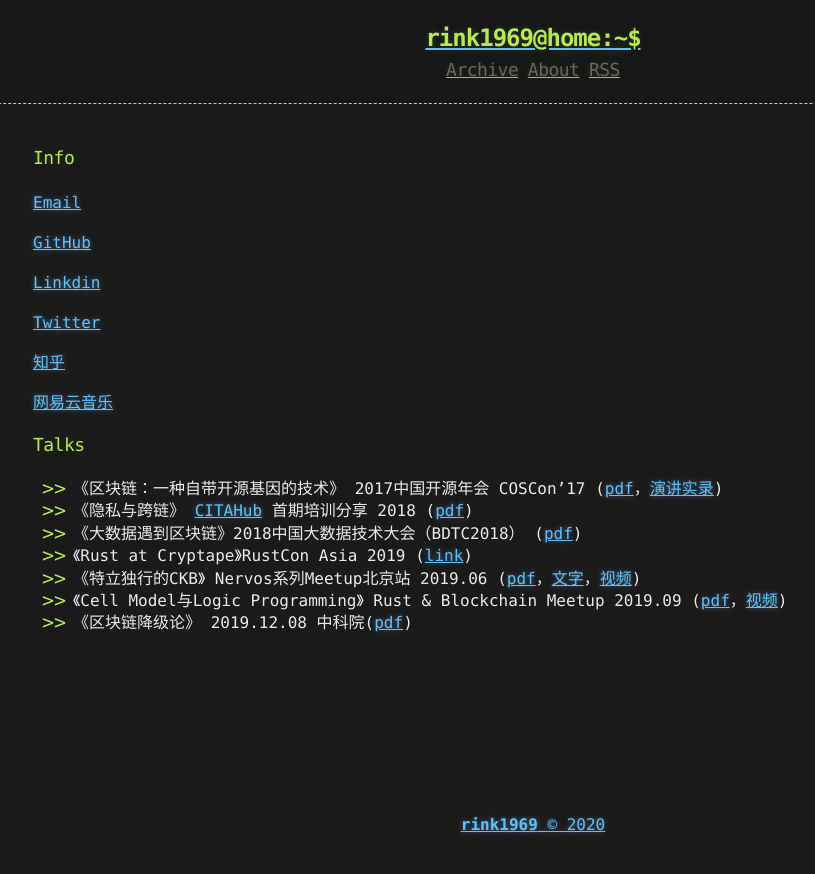
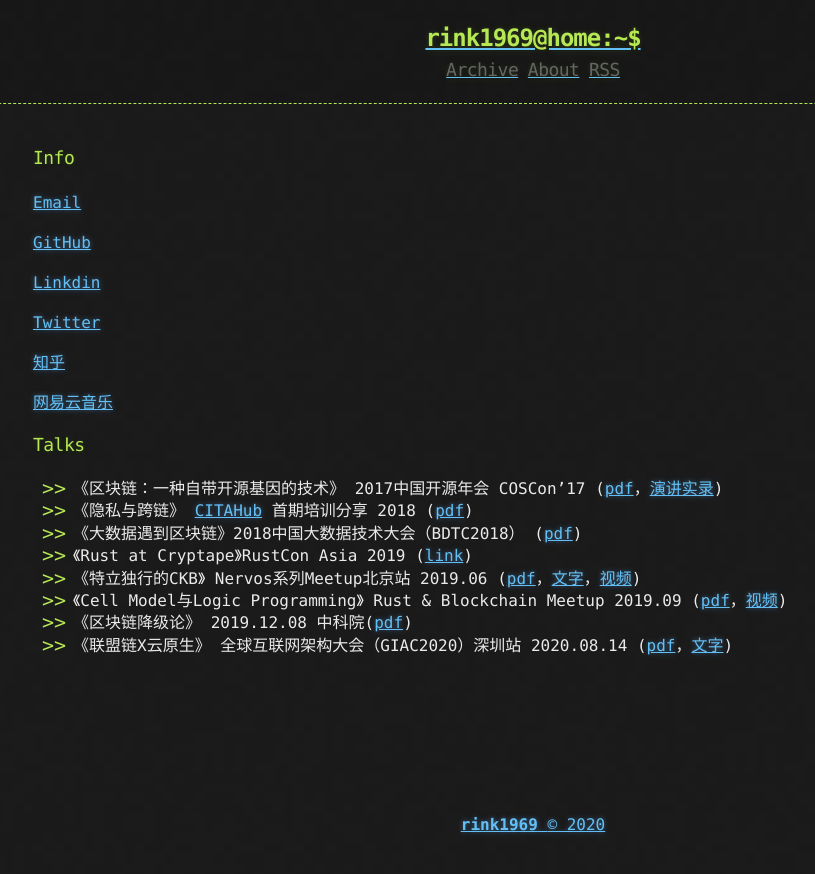
Before and after one commit to QingYanL/rink1969.github.io, a Jekyll site: the page built from about.md, in a window 1280 px wide. Shown: the top 874 px of the page, without its empty margins (107-922 px from the left). Built offline with Jekyll 4.4.1, drawn with Linux system fonts in a browser that asks for light colours.

Commit message:
new talk

```diff
--- a/about.md
+++ b/about.md
@@ -26,3 +26,4 @@ title: About Me
 - 《特立独行的CKB》 Nervos系列Meetup北京站 2019.06  ([pdf](/assets/talks/ckb.pdf)，[文字](https://www.jianshu.com/p/2ec5d396079e)，[视频](https://www.bilibili.com/video/av54695988/))
 - 《Cell Model与Logic Programming》 Rust & Blockchain Meetup 2019.09 ([pdf](/assets/talks/Cell-Model-and-Logic-Programming.pdf)，[视频](https://www.youtube.com/watch?v=0rytag5Jktw))
 - 《区块链降级论》 2019.12.08 中科院([pdf](/assets/talks/blockchain-downgrade.pdf))
+- 《联盟链X云原生》 全球互联网架构大会（GIAC2020）深圳站 2020.08.14  ([pdf](/assets/talks/Blockchain-CloudNative.pdf)，[文字](https://github.com/cita-cloud/rfcs/blob/master/rfcs/0001-positioning/0001-positioning.md))
```
Also changed, not shown: 1 other file.
